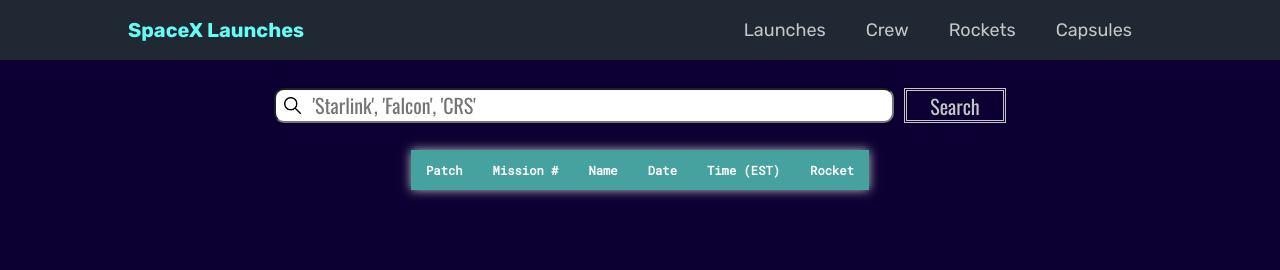
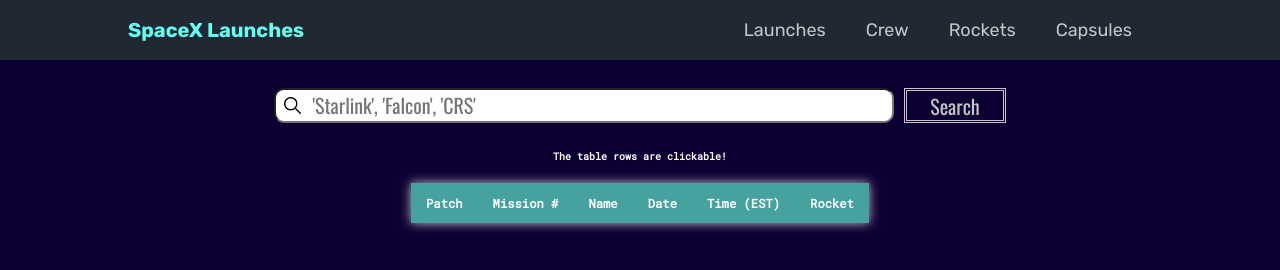
Before and after one commit to staten-island-tech/api-project-chenzhangwu, a website built with Parcel: page src/index.html in a window 1280 px wide. Built offline with nearby package versions, Linux system fonts and the light colour scheme; no server answers.

Commit message:
The table rows are clickable!

```diff
--- a/src/index.html
+++ b/src/index.html
@@ -33,6 +33,7 @@
       />
       <input type="submit" class="submit-button" value="Search" />
     </form>
+    <h1 class="alert">The table rows are clickable!</h1>
     <section class="container">
       <table class="table">
         <thead>
--- a/src/scss/_container.scss
+++ b/src/scss/_container.scss
@@ -65,3 +65,10 @@
 .launchID {
   display: none;
 }
+
+.alert {
+  @include roboto-mono;
+  text-align: center;
+  color: color(white);
+  font-size: 1rem;
+}
```
